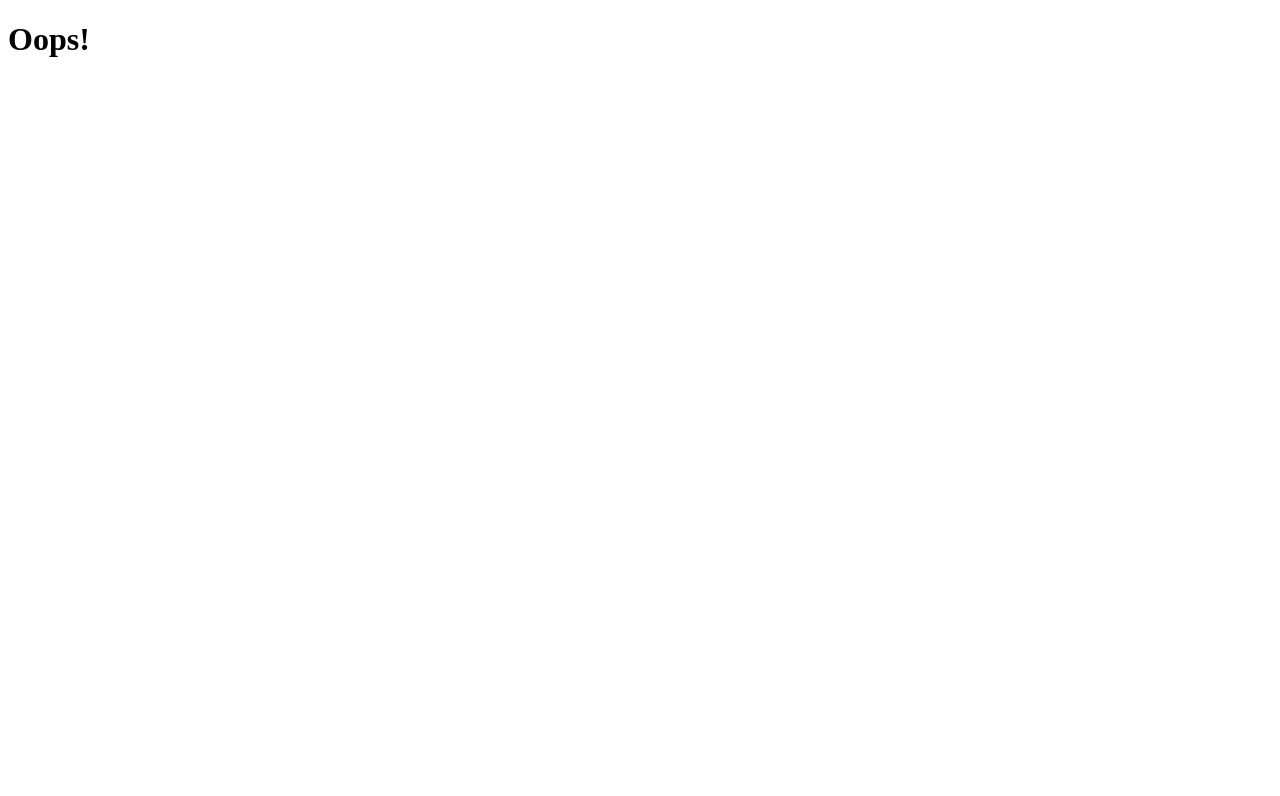
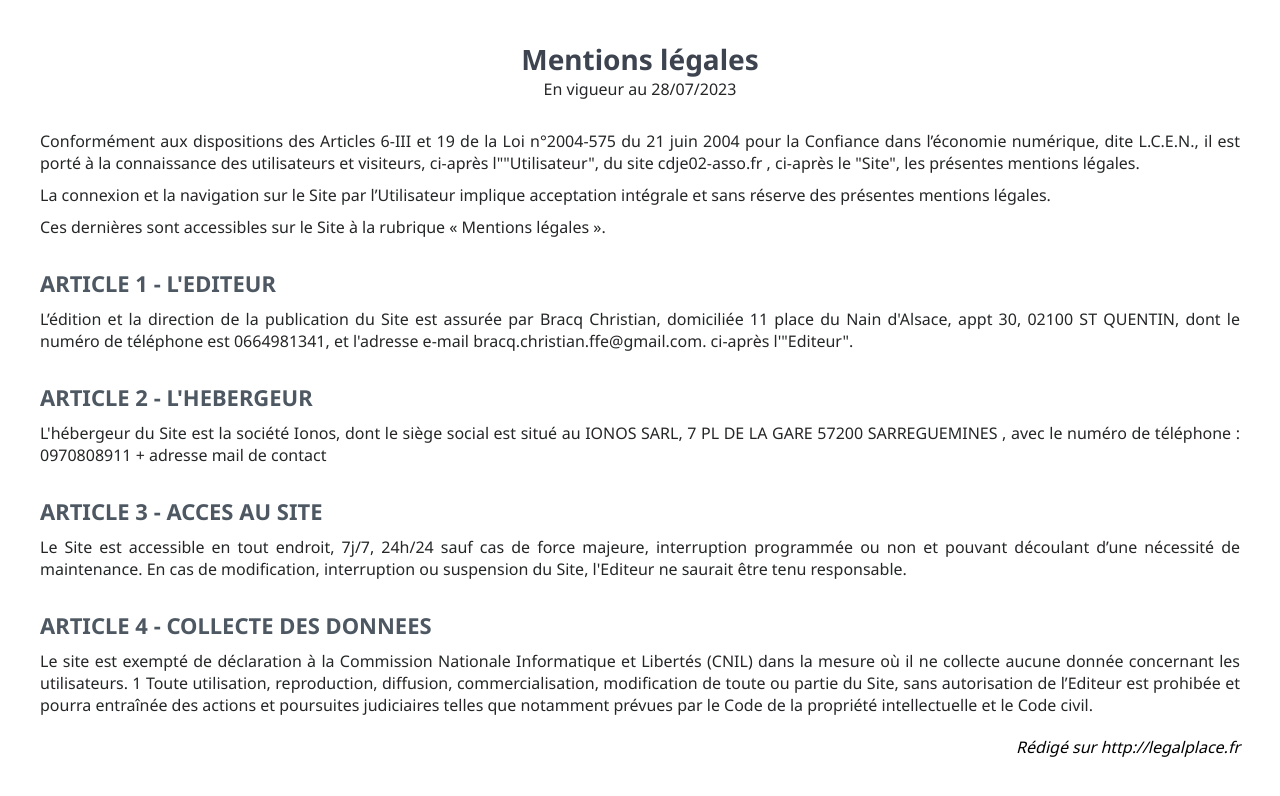
Before and after one commit to Sevrus/cdje02, a React (Vite) app: page /legal-notice in a window 1280 px wide. Before the commit this address had no page. Shown: the top 796 px of the page. Built offline with nearby package versions, Linux system fonts and the light colour scheme.

Commit message:
added login legal-notice and confidentiality routes and files

```diff
--- a/public/css/style.css
+++ b/public/css/style.css
@@ -0,0 +1,68 @@
+@import url("https://fonts.googleapis.com/css2?family=Noto+Sans:wght@400;700&family=Noto+Serif:wght@700&display=swap");
+@import url("https://fonts.googleapis.com/css2?family=Noto+Sans:wght@400;700&family=Noto+Serif:wght@700&display=swap");
+html, body, div, span, applet, object, iframe,
+h1, h2, h3, h4, h5, h6, p, blockquote, pre,
+a, abbr, acronym, address, big, cite, code,
+del, dfn, em, img, ins, kbd, q, s, samp,
+small, strike, strong, sub, sup, tt, var,
+b, u, i, center,
+dl, dt, dd, ol, ul, li,
+fieldset, form, label, legend,
+table, caption, tbody, tfoot, thead, tr, th, td,
+article, aside, canvas, details, embed,
+figure, figcaption, footer, header, hgroup,
+menu, nav, output, ruby, section, summary,
+time, mark, audio, video {
+  margin: 0;
+  padding: 0;
+  border: 0;
+  font-size: 100%;
+  vertical-align: baseline;
+  text-decoration: none;
+  list-style-type: none;
+  box-sizing: border-box;
+}
+
+/* MENTION LEGALES */
+.legal_notice {
+  font-family: "Noto Sans", sans-serif;
+  font-weight: 500;
+  margin: 40px;
+}
+.legal_notice .legal_notice_header {
+  text-align: center;
+}
+.legal_notice .legal_notice_header .legal_notice_header_title {
+  font-size: 1.75rem;
+  font-weight: 700;
+  color: #3d4450;
+}
+.legal_notice .legal_notice_header .legal_notice_header_subtitle {
+  font-size: 1rem;
+  color: #242627;
+}
+.legal_notice .legal_notice_content {
+  text-align: justify;
+  font-size: 1rem;
+  color: #242627;
+}
+.legal_notice .legal_notice_content .legal_notice_content_intro {
+  margin-top: 30px;
+}
+.legal_notice .legal_notice_content .legal_notice_content_intro p {
+  margin-top: 10px;
+}
+.legal_notice .legal_notice_content .legal_notice_content_article_title {
+  font-size: 1.375rem;
+  font-weight: 700;
+  color: #4e5862;
+  margin-top: 30px;
+  margin-bottom: 10px;
+}
+.legal_notice .legal_notice_footer {
+  margin: 20px 0 0 0;
+  text-align: end;
+  font-style: italic;
+}
+
+/*# sourceMappingURL=style.css.map */
--- /dev/null
+++ b/src/components/policies/legalNotice/LegalNotice.jsx
@@ -0,0 +1,71 @@
+const LegalNotice = () => {
+
+    return (
+        <div className="legal_notice">
+            <div className="legal_notice_header">
+                <div className="legal_notice_header_title">
+                    Mentions légales
+                </div>
+                <div className="legal_notice_header_subtitle">
+                    En vigueur au 28/07/2023
+                </div>
+            </div>
+
+            <div className="legal_notice_content">
+                <div className="legal_notice_content_intro">
+                    <p>Conformément aux dispositions des Articles 6-III et 19 de la Loi n°2004-575 du 21 juin 2004 pour la
+                        Confiance dans l’économie numérique, dite L.C.E.N., il est porté à la connaissance des utilisateurs et
+                        visiteurs, ci-après l""Utilisateur", du site cdje02-asso.fr , ci-après le "Site", les présentes mentions
+                        légales.</p>
+                    <p>La connexion et la navigation sur le Site par l’Utilisateur implique acceptation intégrale et sans réserve
+                        des présentes mentions légales.</p>
+                    <p>Ces dernières sont accessibles sur le Site à la rubrique « Mentions légales ».</p>                </div>
+
+                <div className="legal_notice_content_article_title">
+                    ARTICLE 1 - L'EDITEUR
+                </div>
+                <div className="legal_notice_content_article">
+                    L’édition et la direction de la publication du Site est assurée par Bracq Christian, domiciliée 11 place
+                    du Nain d'Alsace, appt 30, 02100 ST QUENTIN, dont le numéro de téléphone est 0664981341, et
+                    l'adresse e-mail bracq.christian.ffe@gmail.com.
+                    ci-après l'"Editeur".
+                </div>
+                <div className="legal_notice_content_article_title">
+                    ARTICLE 2 - L'HEBERGEUR
+                </div>
+                <div className="legal_notice_content_article">
+                    L'hébergeur du Site est la société Ionos, dont le siège social est situé au IONOS SARL, 7 PL DE LA
+                    GARE 57200 SARREGUEMINES , avec le numéro de téléphone : 0970808911 + adresse mail de
+                    contact
+                </div>
+
+                <div className="legal_notice_content_article_title">
+                    ARTICLE 3 - ACCES AU SITE
+                </div>
+                <div className="legal_notice_content_article">
+                    Le Site est accessible en tout endroit, 7j/7, 24h/24 sauf cas de force majeure, interruption
+                    programmée ou non et pouvant découlant d’une nécessité de maintenance.
+                    En cas de modification, interruption ou suspension du Site, l'Editeur ne saurait être tenu responsable.
+                </div>
+
+                <div className="legal_notice_content_article_title">
+                    ARTICLE 4 - COLLECTE DES DONNEES
+                </div>
+                <div className="legal_notice_content_article">
+                    Le site est exempté de déclaration à la Commission Nationale Informatique et Libertés (CNIL) dans la
+                    mesure où il ne collecte aucune donnée concernant les utilisateurs.
+                    1
+                    Toute utilisation, reproduction, diffusion, commercialisation, modification de toute ou partie du Site,
+                    sans autorisation de l’Editeur est prohibée et pourra entraînée des actions et poursuites judiciaires
+                    telles que notamment prévues par le Code de la propriété intellectuelle et le Code civil.
+                </div>
+            </div>
+
+            <div className="legal_notice_footer">
+                Rédigé sur http://legalplace.fr
+            </div>
+        </div >
+    )
+}
+
+export default LegalNotice;
--- /dev/null
+++ b/src/sass/components/_legalNotice.sass
@@ -0,0 +1,43 @@
+@import '../utilities/_variables'
+@import '../utilities/_mixin'
+
+/* MENTION LEGALES */
+.legal_notice
+    font-family: $font-primary
+    font-weight: 500
+    margin: 40px
+
+    .legal_notice_header
+        text-align: center
+
+        .legal_notice_header_title
+            font-size: $fs-28
+            font-weight: 700
+            color: $grey-blue
+
+        .legal_notice_header_subtitle
+            font-size: $fs-16
+            color: $black
+
+    .legal_notice_content
+        text-align: justify
+        font-size: $fs-16
+        color: $black
+
+        .legal_notice_content_intro
+            margin-top: 30px
+
+            p
+                margin-top: 10px
+
+        .legal_notice_content_article_title
+            font-size: $fs-22
+            font-weight: 700
+            color: $grey
+            margin-top: 30px
+            margin-bottom: 10px
+
+    .legal_notice_footer
+        margin: 20px 0 0 0
+        text-align: end
+        font-style: italic
--- a/src/sass/style.sass
+++ b/src/sass/style.sass
@@ -1 +1,6 @@
 @import url('https://fonts.googleapis.com/css2?family=Noto+Sans:wght@400;700&family=Noto+Serif:wght@700&display=swap')
+
+@import url('https://fonts.googleapis.com/css2?family=Noto+Sans:wght@400;700&family=Noto+Serif:wght@700&display=swap')
+
+@import './base/reset'
+@import './components/_legalNotice'
--- /dev/null
+++ b/src/views/Login.jsx
@@ -0,0 +1,10 @@
+const Login = () => {
+
+    return (
+        <>
+            <h1>Login</h1>
+        </>
+    )
+}
+
+export default Login;
```
Also changed, not shown: src/components/policies/confidentiality/Confidentiality.jsx (added, +10 -0 lines), src/main.jsx (+15 -0 lines), 1 other file (tests, documents, lock files or other folders).
